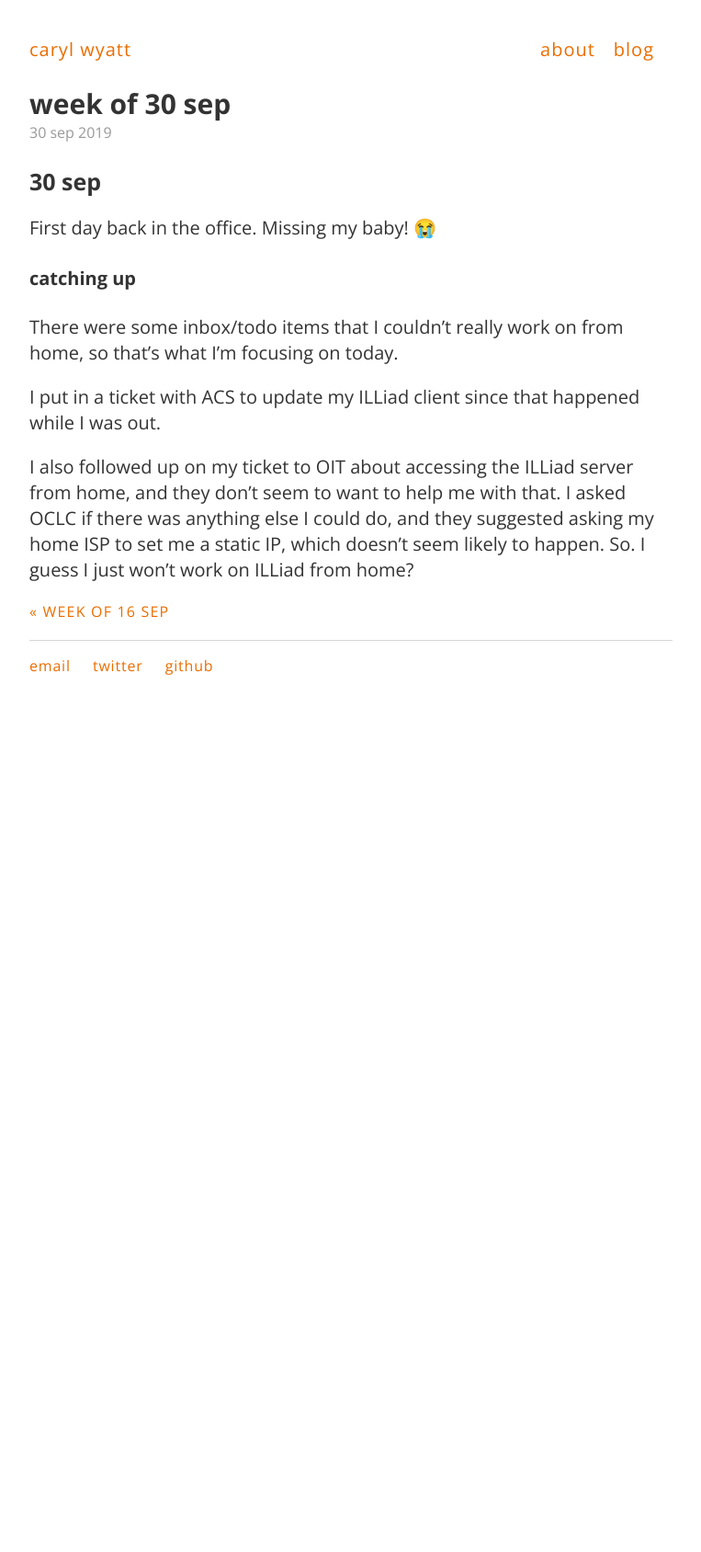
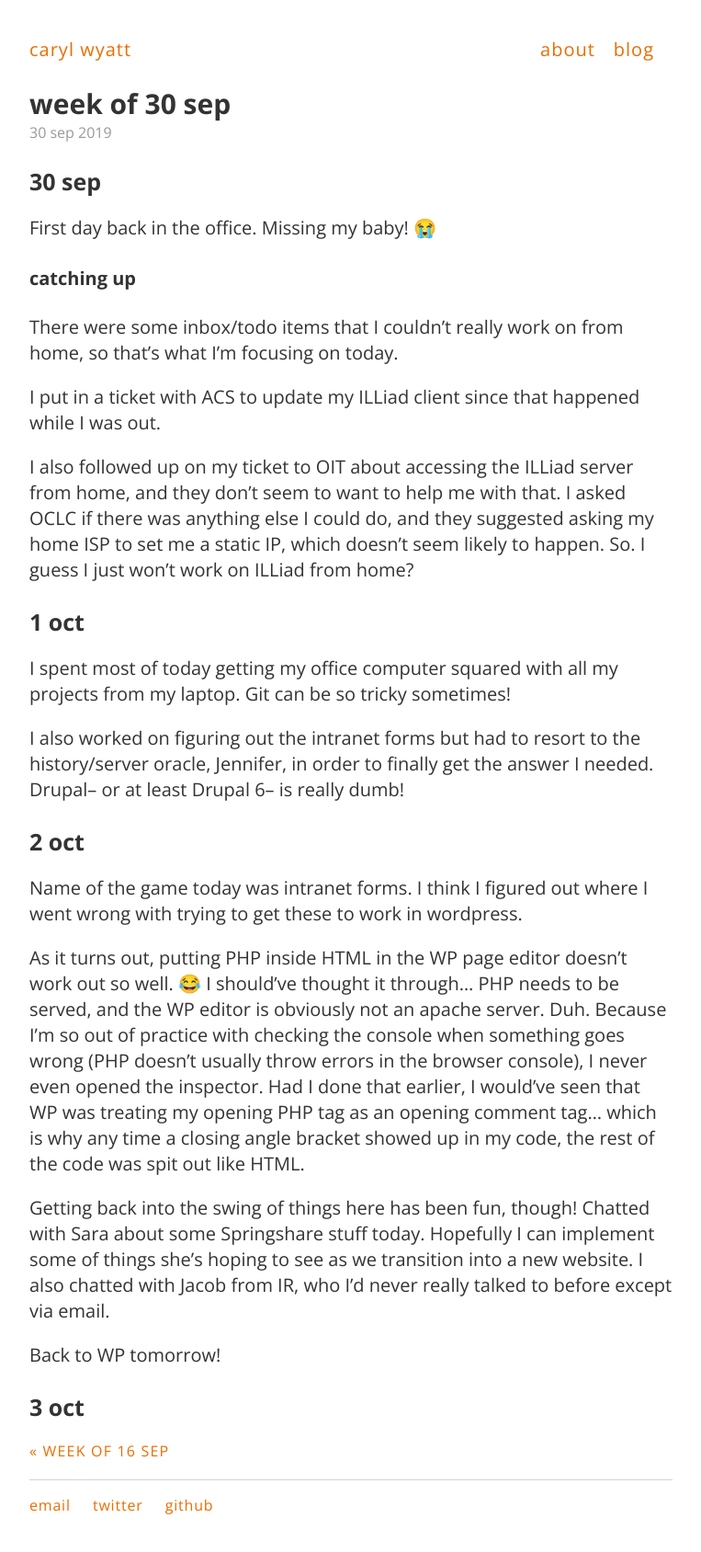
Before and after one commit to carylwyatt/carylwyatt.github.io, a Jekyll site: the page built from _posts/2019-09-30-week-of-30-sep.md, in a window 1280 px wide. Shown: the whole page at 92% size, without its empty margins (258-1021 px from the left). Built offline with Jekyll 4.4.1, drawn with Linux system fonts in a browser that asks for light colours; emoji names are drawn with the system emoji font; before the commit the page ends 900 px from its top, so only the background shows below that.

Commit message:
catching up

```diff
--- a/_posts/2019-09-30-week-of-30-sep.md
+++ b/_posts/2019-09-30-week-of-30-sep.md
@@ -15,3 +15,21 @@ There were some inbox/todo items that I couldn't really work on from home, so th
 I put in a ticket with ACS to update my ILLiad client since that happened while I was out.
 
 I also followed up on my ticket to OIT about accessing the ILLiad server from home, and they don't seem to want to help me with that. I asked OCLC if there was anything else I could do, and they suggested asking my home ISP to set me a static IP, which doesn't seem likely to happen. So. I guess I just won't work on ILLiad from home?
+
+### 1 oct
+
+I spent most of today getting my office computer squared with all my projects from my laptop. Git can be so tricky sometimes!
+
+I also worked on figuring out the intranet forms but had to resort to the history/server oracle, Jennifer, in order to finally get the answer I needed. Drupal-- or at least Drupal 6-- is really dumb!
+
+### 2 oct
+
+Name of the game today was intranet forms. I think I figured out where I went wrong with trying to get these to work in wordpress.
+
+As it turns out, putting PHP inside HTML in the WP page editor doesn't work out so well. :joy: I should've thought it through... PHP needs to be served, and the WP editor is obviously not an apache server. Duh. Because I'm so out of practice with checking the console when something goes wrong (PHP doesn't usually throw errors in the browser console), I never even opened the inspector. Had I done that earlier, I would've seen that WP was treating my opening PHP tag as an opening comment tag... which is why any time a closing angle bracket showed up in my code, the rest of the code was spit out like HTML.
+
+Getting back into the swing of things here has been fun, though! Chatted with Sara about some Springshare stuff today. Hopefully I can implement some of things she's hoping to see as we transition into a new website. I also chatted with Jacob from IR, who I'd never really talked to before except via email.
+
+Back to WP tomorrow!
+
+### 3 oct
```
